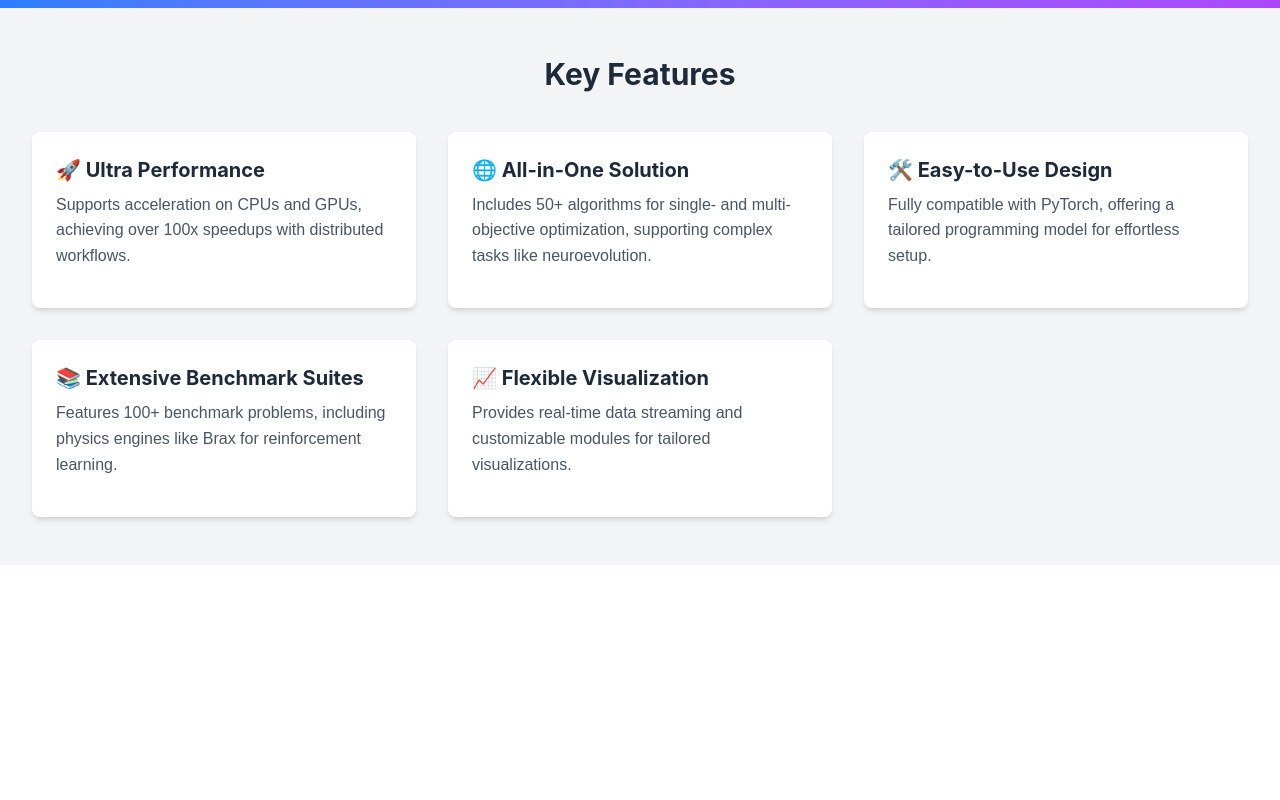
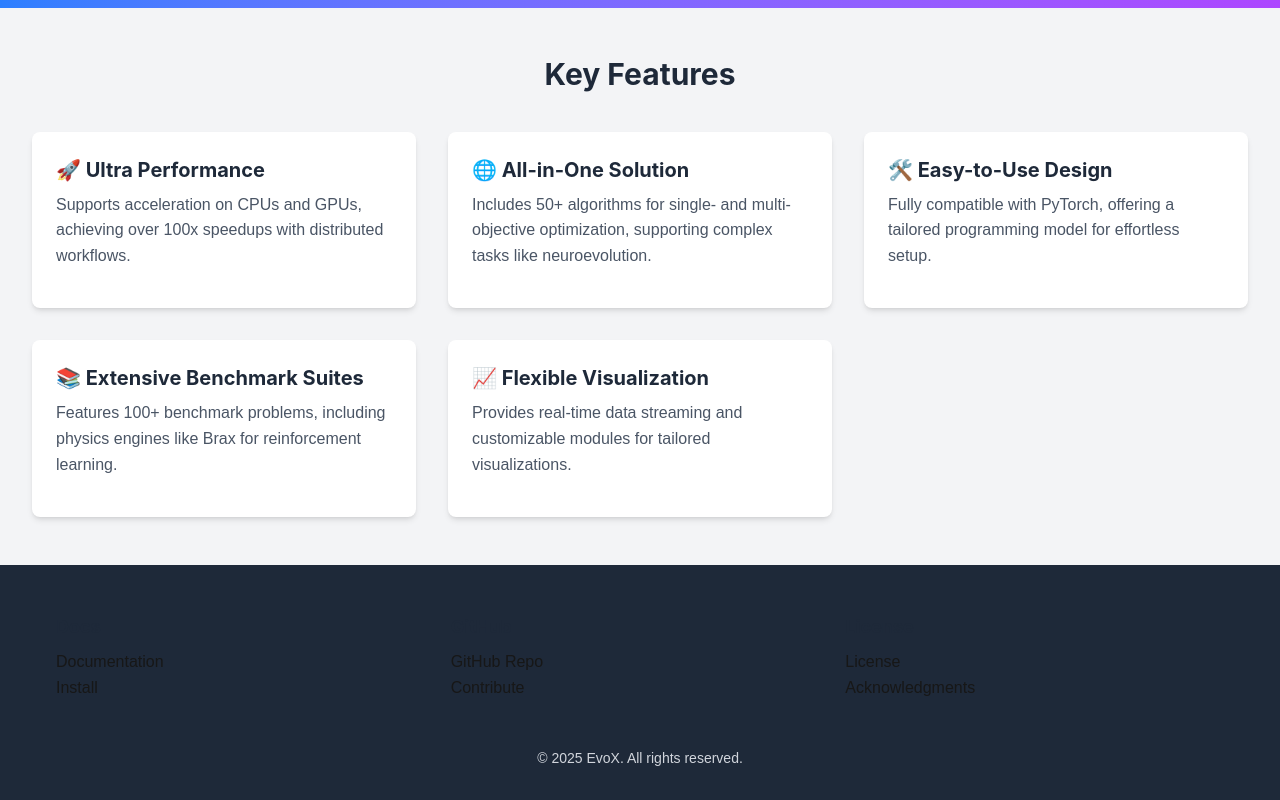
Before and after one commit to BillHuang2001/evogit_web, a Next.js app: page / in a window 1280 px wide. Shown: the part 638-1438 px from the top of the page. Before the commit the page ends 1203 px from the top, so only its background shows below. Built offline with nearby package versions, Linux system fonts and the light colour scheme.

Commit message:
gpt-4o: Add Footer component to the homepage

```diff
--- a/src/app/page.js
+++ b/src/app/page.js
@@ -3,6 +3,7 @@ import HeroSection from "../components/HeroSection";
 import NewsBanner from "../components/NewsBanner";
 import NavigationBar from "../components/NavigationBar";
 import KeyFeatures from "../components/KeyFeatures";
+import Footer from "../components/Footer";
 
 export default function Home() {
   return (
@@ -18,6 +19,9 @@ export default function Home() {
 
       {/* Key Features Section */}
       <KeyFeatures />
+
+      {/* Footer Section */}
+      <Footer />
     </div>
   );
 }
--- /dev/null
+++ b/src/components/Footer.jsx
@@ -0,0 +1,78 @@
+export default function Footer() {
+  return (
+    <footer className="bg-gray-800 text-gray-300 py-8">
+      <div className="container mx-auto grid grid-cols-1 md:grid-cols-3 gap-4 text-center md:text-left">
+        <div>
+          <h4 className="font-semibold text-lg mb-2">Docs</h4>
+          <ul>
+            <li>
+              <a
+                href="https://evox.readthedocs.io/en/latest/"
+                target="_blank"
+                rel="noopener noreferrer"
+                className="hover:text-white"
+              >
+                Documentation
+              </a>
+            </li>
+            <li>
+              <a
+                href="/install"
+                className="hover:text-white"
+              >
+                Install
+              </a>
+            </li>
+          </ul>
+        </div>
+        <div>
+          <h4 className="font-semibold text-lg mb-2">GitHub</h4>
+          <ul>
+            <li>
+              <a
+                href="https://github.com/EMI-Group/evox"
+                target="_blank"
+                rel="noopener noreferrer"
+                className="hover:text-white"
+              >
+                GitHub Repo
+              </a>
+            </li>
+            <li>
+              <a
+                href="/contribute"
+                className="hover:text-white"
+              >
+                Contribute
+              </a>
+            </li>
+          </ul>
+        </div>
+        <div>
+          <h4 className="font-semibold text-lg mb-2">License</h4>
+          <ul>
+            <li>
+              <a
+                href="/license"
+                className="hover:text-white"
+              >
+                License
+              </a>
+            </li>
+            <li>
+              <a
+                href="/acknowledgments"
+                className="hover:text-white"
+              >
+                Acknowledgments
+              </a>
+            </li>
+          </ul>
+        </div>
+      </div>
+      <div className="text-center text-sm mt-8">
+        &copy; {new Date().getFullYear()} EvoX. All rights reserved.
+      </div>
+    </footer>
+  );
+}
```
